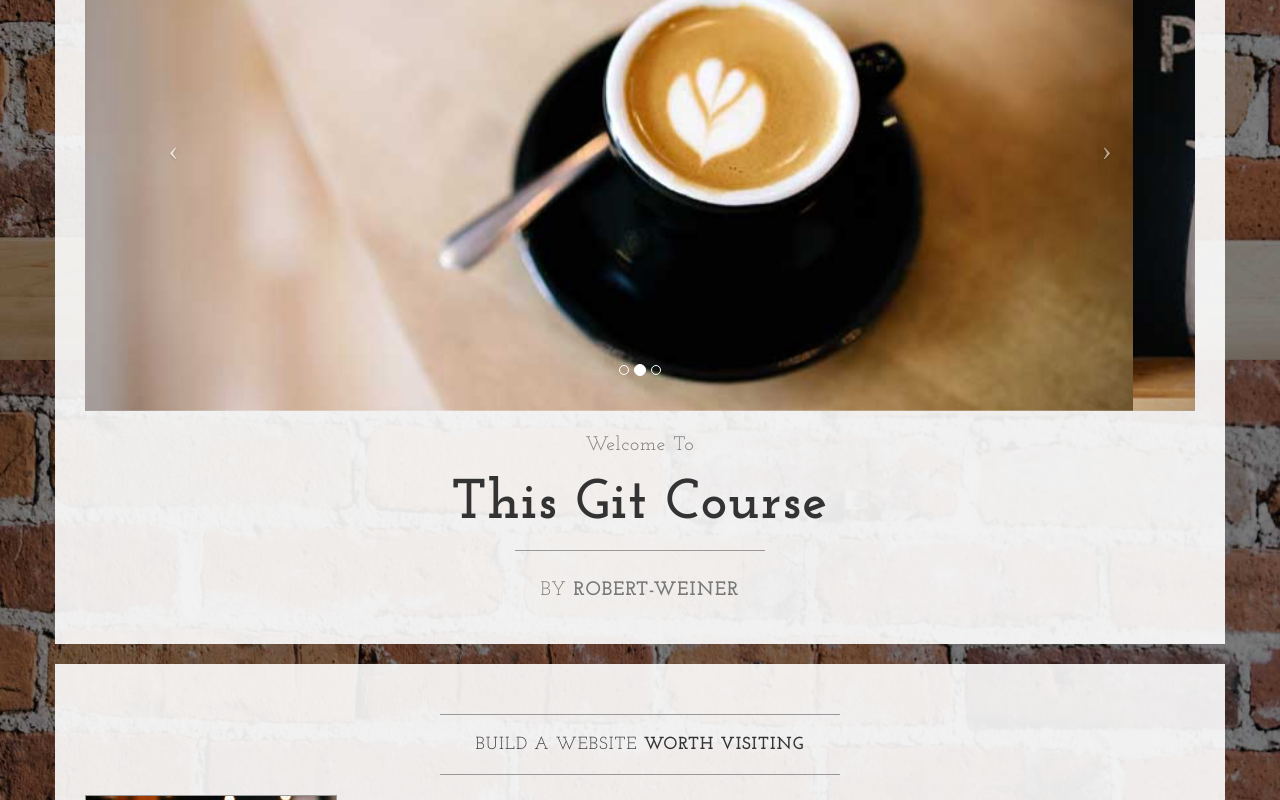
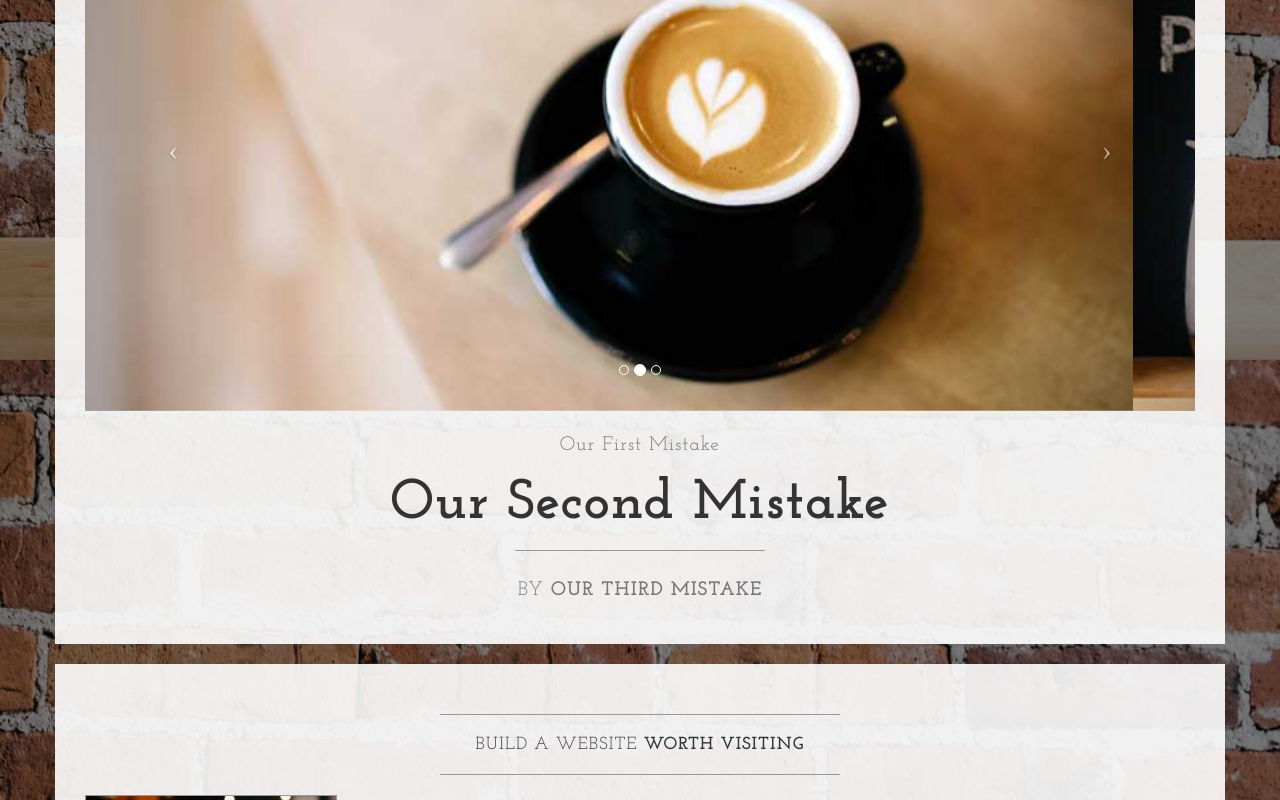
Before and after one commit to Robert-Weiner/Learning-Git, a plain HTML site: page index.html in a window 1280 px wide. Shown: the part 440-1240 px from the top of the page. Drawn offline with nearby package versions, Linux system fonts and the light colour scheme.

Commit message:
Committing our third mistake, we left the other two in place

```diff
--- a/index.html
+++ b/index.html
@@ -106,13 +106,13 @@
                         </a>
                     </div>
                     <h2 class="brand-before">
-                        <small>Welcome to</small>
+                        <small>Our first mistake</small>
                     </h2>
-                    <h1 class="brand-name">This Git Course</h1>
+                    <h1 class="brand-name">Our second mistake</h1>
                     <hr class="tagline-divider">
                     <h2>
                         <small>By
-                            <strong>Robert-Weiner</strong>
+                            <strong>Our third mistake</strong>
                         </small>
                     </h2>
                 </div>
```
